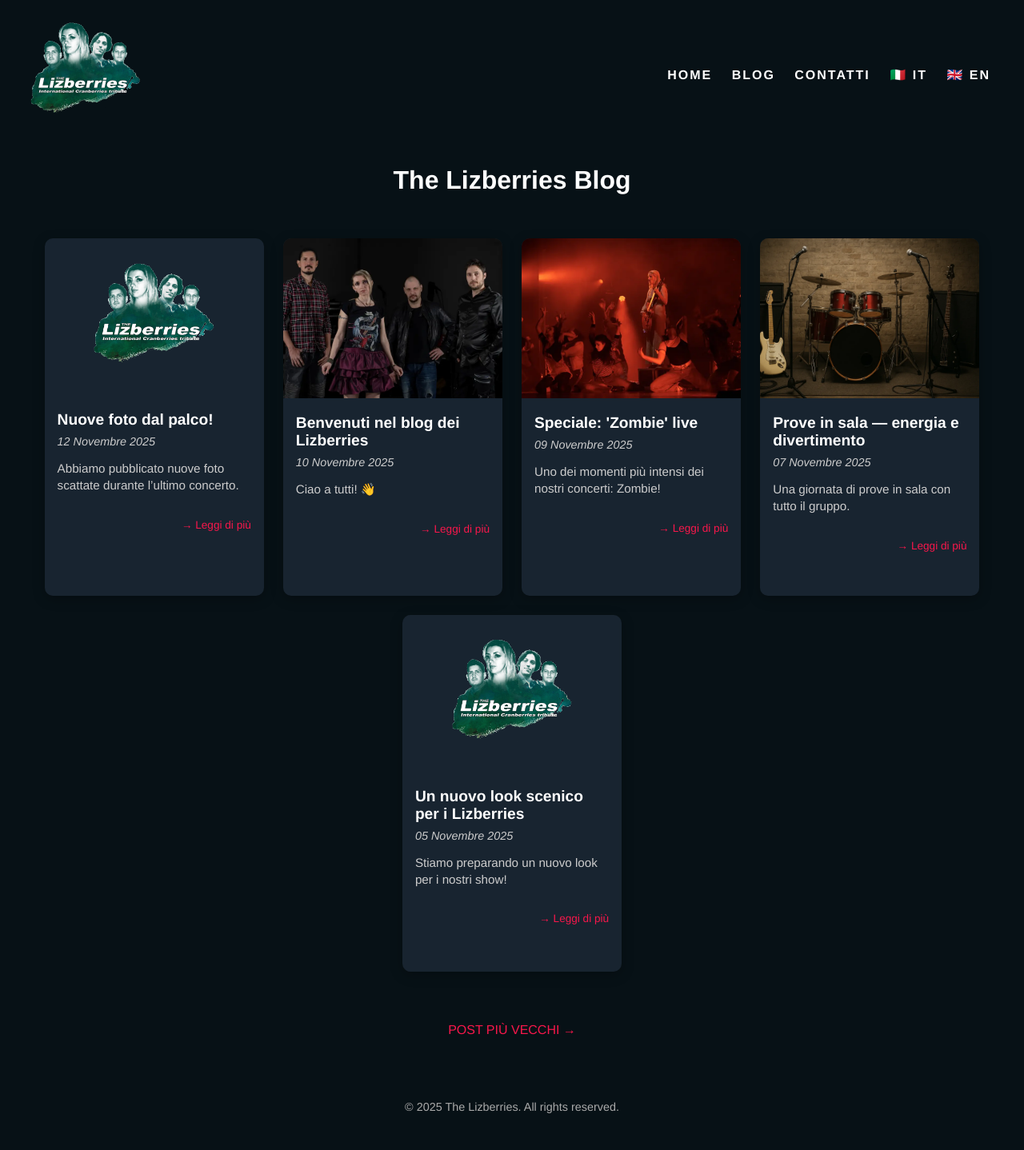
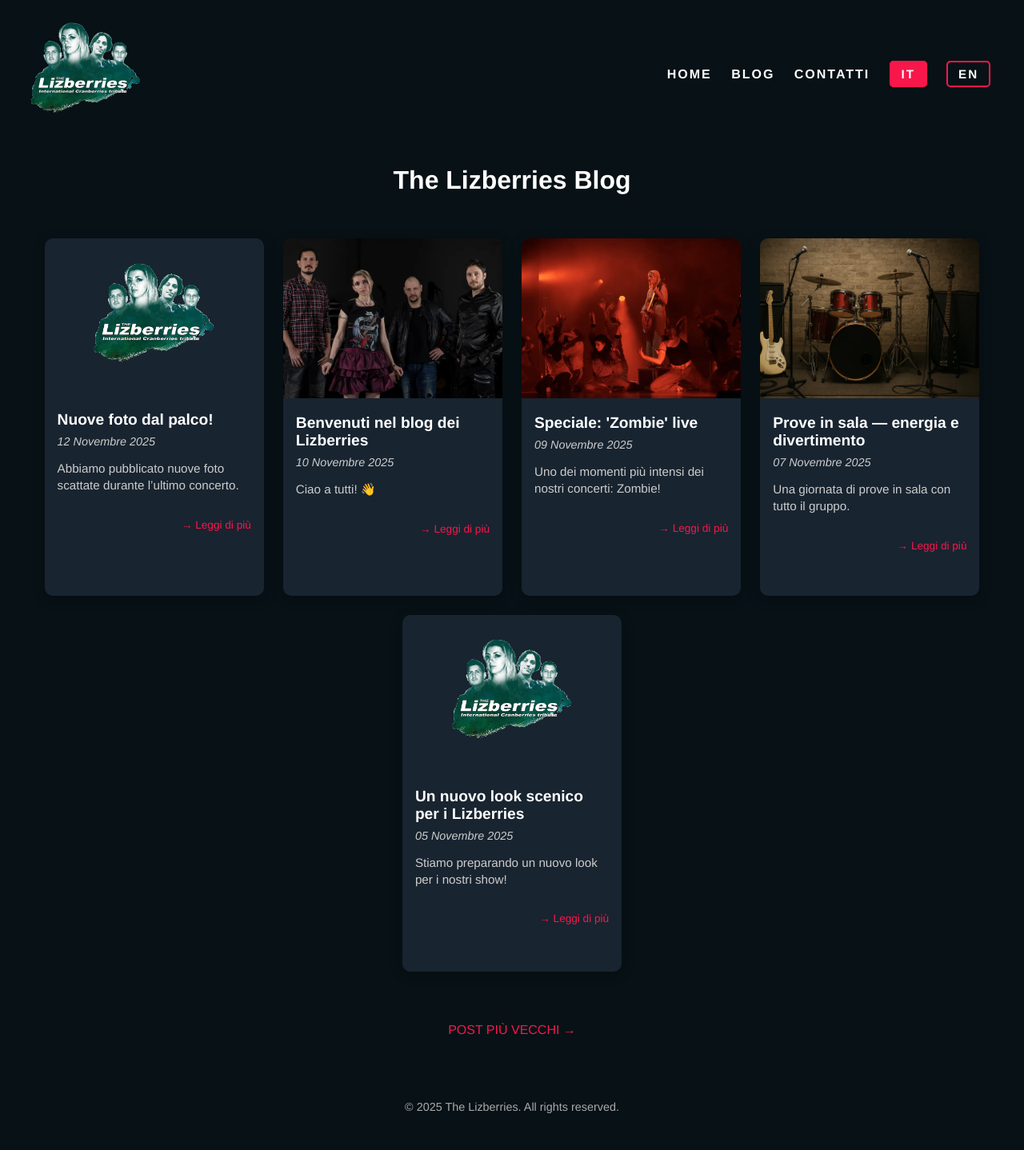
Before and after one commit to thelizberries/blog-lizberries, a Jekyll site: the page built from index.html, in a window 1280 px wide. Shown: the whole page at 80% size. Built offline with Jekyll 4.4.1, drawn with Linux system fonts in a browser that asks for light colours; the list of posts is cut into pages by our own code.

Commit message:
Enhance language link styles in header for better visibility and interaction

```diff
--- a/_includes/header.html
+++ b/_includes/header.html
@@ -8,7 +8,7 @@
     <a href="https://www.thelizards.it/lizberries">Home</a>
     <a href="https://blog.lizberries.thelizards.it">Blog</a>
     <a href="https://www.thelizards.it/lizberries/#contactForm">Contatti</a>
-    <a href="https://blog.lizberries.thelizards.it" class="lang-link">🇮🇹 IT</a>
-    <a href="https://blog-en.lizberries.thelizards.it" class="lang-link">🇬🇧 EN</a>
+    <a href="https://blog.lizberries.thelizards.it" class="lang-link active">IT</a>
+    <a href="https://blog-en.lizberries.thelizards.it" class="lang-link">EN</a>
   </nav>
 </header>
--- a/assets/css/lizberries-blog.css
+++ b/assets/css/lizberries-blog.css
@@ -49,6 +49,18 @@ header.blog-header nav a {
 }
 header.blog-header nav a:hover {
   color: var(--accent);
+}
+header.blog-header nav a.lang-link {
+  border: 2px solid var(--accent);
+  padding: 0.4rem 0.8rem;
+  border-radius: 5px;
+  transition: all 0.3s ease;
+  font-size: 0.95rem;
+}
+header.blog-header nav a.lang-link:hover,
+header.blog-header nav a.lang-link.active {
+  background-color: var(--accent);
+  color: #fff;
 }
 
 /* Posts grid */
```
